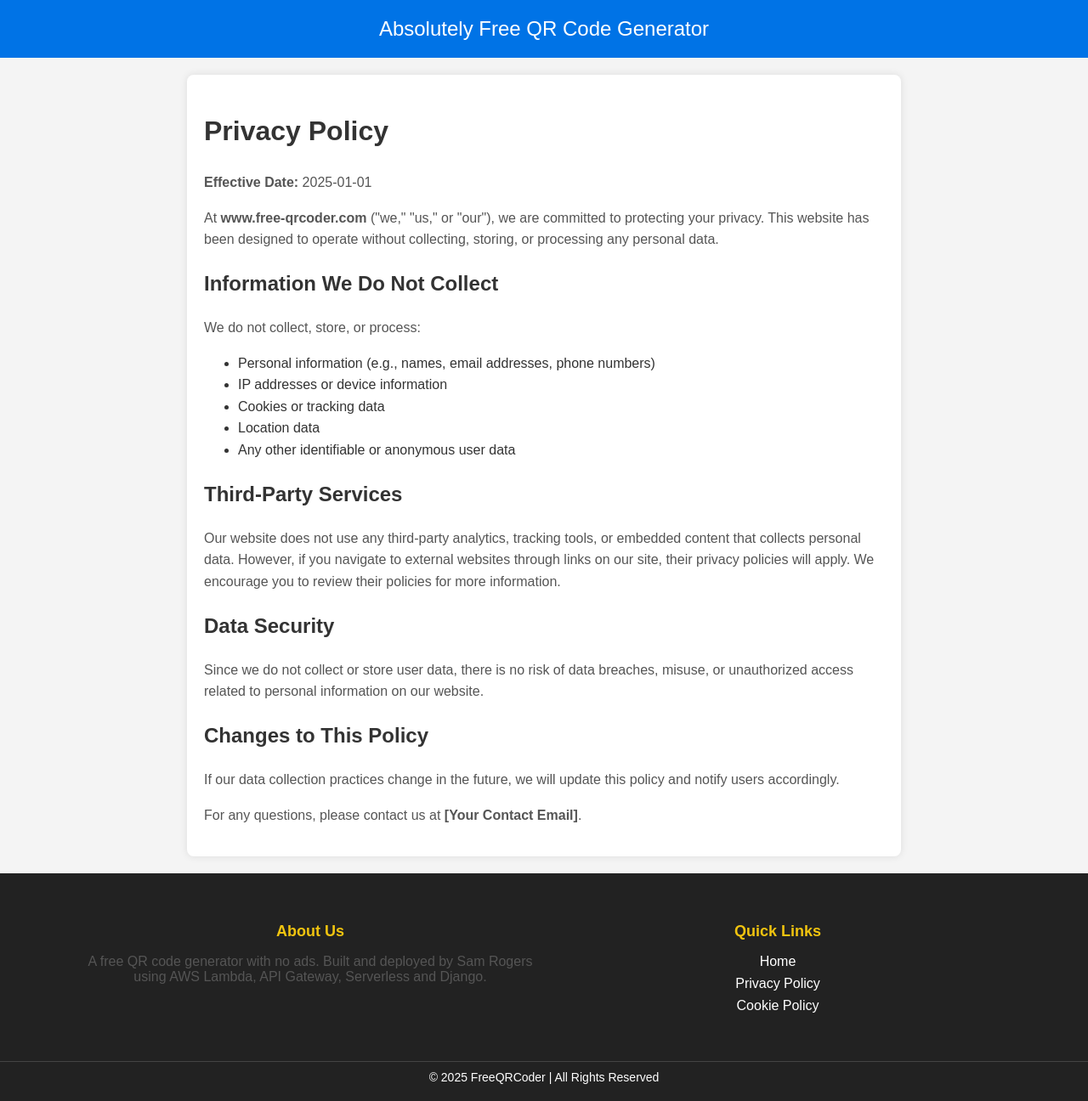
After one commit to samprogers/qr-coder, a Django app: page /privacy in a window 1280 px wide. The commit adds this page. Shown: the whole page at 85% size. Run offline with Django 5.2, Linux system fonts and the light colour scheme.

Commit message:
add privacy and cookie policy pages

```diff
--- a/api/views.py
+++ b/api/views.py
@@ -10,13 +10,15 @@ from django.core.exceptions import ValidationError
 def generate(request):
     validate = URLValidator()
     url = request.GET.get('url')
+    box_size = request.GET.get('box_size')
+    border_size = request.GET.get('border_size')
 
     try:
         validate(url)
     except ValidationError as e:
         return JsonResponse({'error': 'Invalid URL'}, status=400)
 
-    qr_path = qr.qrFromUrl(url)
+    qr_path = qr.qrFromUrl(request)
     image = open(qr_path, "rb")
     response = HttpResponse(image, content_type="image/png")
     response['Content-Disposition'] = 'attachment; filename=qrcode.png'
--- a/qrcoder/urls.py
+++ b/qrcoder/urls.py
@@ -19,7 +19,10 @@ from django.urls import path, include
 from ui import views
 
 urlpatterns = [
+    #path("privacy", views.privacy, name="privacy"),
+    #path("cookies", views.cookies(), name="cookies"),
     path("", views.index, name="index"),
     path('admin/', admin.site.urls),
-    path('api/', include("api.urls"))
+    path('api/', include("api.urls")),
+    path('', include("ui.urls")),
 ]
--- /dev/null
+++ b/ui/static/ui/base.css
@@ -0,0 +1,75 @@
+        /* General Page Styling */
+body {
+    font-family: Arial, sans-serif;
+    margin: 0;
+    padding: 0;
+    background-color: #f4f4f4;
+    color: #333;
+}
+
+.container {
+    width: 90%;
+    max-width: 800px;
+    margin: 20px auto;
+    background: white;
+    padding: 20px;
+    box-shadow: 0 0 10px rgba(0, 0, 0, 0.1);
+    border-radius: 8px;
+    min-height: 35rem;
+}
+
+/* Header Styling */
+header {
+    background: #0073e6;
+    color: white;
+    text-align: center;
+    padding: 20px 0;
+    font-size: 1.5em;
+}
+
+        form {
+  max-width: 400px;
+  margin: 20px auto;
+  padding: 20px;
+  background: #fff;
+  border-radius: 8px;
+  box-shadow: 0 4px 8px rgba(0, 0, 0, 0.1);
+}
+
+label {
+  display: block;
+  margin-bottom: 5px;
+  font-weight: 600;
+  color: #333;
+}
+
+input, textarea, select {
+  width: 94%;
+  padding: 10px;
+  margin-bottom: 15px;
+  border: 1px solid #ccc;
+  border-radius: 5px;
+  font-size: 16px;
+}
+
+input:focus, textarea:focus, select:focus {
+  border-color: #007bff;
+  outline: none;
+  box-shadow: 0 0 5px rgba(0, 123, 255, 0.5);
+}
+
+input[type="submit"] {
+  width: 100%;
+  padding: 10px;
+  background: #007bff;
+  color: #fff;
+  border: none;
+  border-radius: 5px;
+  font-size: 16px;
+  cursor: pointer;
+  transition: background 0.3s ease;
+}
+
+input[type="submit"]:hover {
+  background: #0056b3;
+}
--- /dev/null
+++ b/ui/static/ui/footer.css
@@ -0,0 +1,84 @@
+body {
+    margin: 0;
+    padding: 0;
+    font-family: Arial, sans-serif;
+}
+
+/* Footer Styling */
+.footer {
+    background-color: #222;
+    color: white;
+    padding: 20px 0;
+    text-align: center;
+}
+
+.footer-container {
+    display: flex;
+    flex-wrap: wrap;
+    justify-content: space-between;
+    max-width: 1100px;
+    margin: auto;
+    padding: 10px 20px;
+}
+
+.footer-column {
+    flex: 1;
+    min-width: 250px;
+    margin: 10px 0;
+}
+
+.footer h3 {
+    margin-bottom: 15px;
+    font-size: 18px;
+    color: #f1c40f;
+}
+
+.footer ul {
+    list-style: none;
+    padding: 0;
+}
+
+.footer ul li {
+    margin: 8px 0;
+}
+
+.footer ul li a {
+    color: white;
+    text-decoration: none;
+    transition: color 0.3s;
+}
+
+.footer ul li a:hover {
+    color: #f1c40f;
+}
+
+.social-icons {
+    margin-top: 10px;
+}
+
+.social-icons a {
+    display: inline-block;
+    margin: 0 10px;
+    color: white;
+    font-size: 20px;
+    transition: color 0.3s;
+}
+
+.social-icons a:hover {
+    color: #f1c40f;
+}
+
+.footer-bottom {
+    margin-top: 20px;
+    font-size: 14px;
+    border-top: 1px solid #444;
+    padding-top: 10px;
+}
+
+/* Responsive */
+@media (max-width: 768px) {
+    .footer-container {
+        flex-direction: column;
+        text-align: center;
+    }
+}
--- /dev/null
+++ b/ui/static/ui/privacy.css
@@ -0,0 +1,9 @@
+.container {
+    line-height: 1.6;
+}
+h1, h2 {
+    color: #333;
+}
+p {
+    color: #555;
+}
--- a/ui/templates/ui/base.html
+++ b/ui/templates/ui/base.html
@@ -1,3 +1,4 @@
+{% load static %}
 <!DOCTYPE html>
 <html lang="en">
   <head>
@@ -5,113 +6,51 @@
     <meta charset="UTF-8">
     <meta name="viewport" content="width=device-width, initial-scale=1.0">
     <meta http-equiv="X-UA-Compatible" content="ie=edge">
-    <style>
+    <link rel="stylesheet" href="{% static 'ui/base.css' %}">
+    <link rel="stylesheet" href="{% static 'ui/footer.css' %}">
 
-        /* General Page Styling */
-body {
-    font-family: Arial, sans-serif;
-    margin: 0;
-    padding: 0;
-    background-color: #f4f4f4;
-    color: #333;
-}
-
-.container {
-    width: 90%;
-    max-width: 800px;
-    margin: 20px auto;
-    background: white;
-    padding: 20px;
-    box-shadow: 0 0 10px rgba(0, 0, 0, 0.1);
-    border-radius: 8px;
-}
-
-/* Header Styling */
-header {
-    background: #0073e6;
-    color: white;
-    text-align: center;
-    padding: 20px 0;
-    font-size: 1.5em;
-}
-
-/* Footer Styling */
-footer {
-    background: #333;
-    color: white;
-    text-align: center;
-    padding: 10px 0;
-    position: absolute;
-    width: 100%;
-    bottom: 0;
-}
-
-        form {
-  max-width: 400px;
-  margin: 20px auto;
-  padding: 20px;
-  background: #fff;
-  border-radius: 8px;
-  box-shadow: 0 4px 8px rgba(0, 0, 0, 0.1);
-}
-
-label {
-  display: block;
-  margin-bottom: 5px;
-  font-weight: 600;
-  color: #333;
-}
-
-input, textarea, select {
-  width: 94%;
-  padding: 10px;
-  margin-bottom: 15px;
-  border: 1px solid #ccc;
-  border-radius: 5px;
-  font-size: 16px;
-}
-
-input:focus, textarea:focus, select:focus {
-  border-color: #007bff;
-  outline: none;
-  box-shadow: 0 0 5px rgba(0, 123, 255, 0.5);
-}
-
-input[type="submit"] {
-  width: 100%;
-  padding: 10px;
-  background: #007bff;
-  color: #fff;
-  border: none;
-  border-radius: 5px;
-  font-size: 16px;
-  cursor: pointer;
-  transition: background 0.3s ease;
-}
-
-input[type="submit"]:hover {
-  background: #0056b3;
-}
-
-
-
-    </style>
-
+    {% block styles %}
+    {% endblock %}
     <title>
         {% block title %}
         {% endblock %}
     </title>
-
-    <link rel="stylesheet" href="style.css">
   </head>
   <body>
     <header>
-      Test
-  </header>
+      Absolutely Free QR Code Generator
+    </header>
     {% block content %}
     {% endblock %}
   </body>
-<footer>
-    Footer
-</footer>
+    <footer class="footer">
+        <div class="footer-container">
+            <div class="footer-column">
+                <h3>About Us</h3>
+                <p>A free QR code generator with no ads. Built and deployed by Sam Rogers using AWS Lambda, API Gateway, Serverless and Django.</p>
+            </div>
+
+            <div class="footer-column">
+                <h3>Quick Links</h3>
+                <ul>
+                    <li><a href="/">Home</a></li>
+                    <li><a href="/privacy">Privacy Policy</a></li>
+                    <li><a href="/cookies">Cookie Policy</a></li>
+                </ul>
+            </div>
+
+            <!-- <div class="footer-column">
+                <h3>Follow Us</h3>
+                <div class="social-icons">
+                    <a href="#" aria-label="Facebook">&#x1F426;</a>
+                    <a href="#" aria-label="Twitter">&#x1F426;</a>
+                    <a href="#" aria-label="Instagram">&#x1F426;</a>
+                </div>
+            </div> -->
+        </div>
+
+        <div class="footer-bottom">
+            &copy; 2025 FreeQRCoder | All Rights Reserved
+        </div>
+    </footer>
 </html>
--- /dev/null
+++ b/ui/templates/ui/privacy.html
@@ -0,0 +1,41 @@
+{% extends "ui/base.html" %}
+{% load static %}
+
+{% block title %}
+ Privacy Policy
+{% endblock %}
+{% block styles %}
+    <link rel="stylesheet" href="{% static 'ui/privacy.css' %}">
+{% endblock %}
+
+
+{% block content %}
+    <div class="container">
+
+        <h1>Privacy Policy</h1>
+        <p><strong>Effective Date:</strong> 2025-01-01</p>
+
+        <p>At <strong>www.free-qrcoder.com</strong> ("we," "us," or "our"), we are committed to protecting your privacy. This website has been designed to operate without collecting, storing, or processing any personal data.</p>
+
+        <h2>Information We Do Not Collect</h2>
+        <p>We do not collect, store, or process:</p>
+        <ul>
+            <li>Personal information (e.g., names, email addresses, phone numbers)</li>
+            <li>IP addresses or device information</li>
+            <li>Cookies or tracking data</li>
+            <li>Location data</li>
+            <li>Any other identifiable or anonymous user data</li>
+        </ul>
+
+        <h2>Third-Party Services</h2>
+        <p>Our website does not use any third-party analytics, tracking tools, or embedded content that collects personal data. However, if you navigate to external websites through links on our site, their privacy policies will apply. We encourage you to review their policies for more information.</p>
+
+        <h2>Data Security</h2>
+        <p>Since we do not collect or store user data, there is no risk of data breaches, misuse, or unauthorized access related to personal information on our website.</p>
+
+        <h2>Changes to This Policy</h2>
+        <p>If our data collection practices change in the future, we will update this policy and notify users accordingly.</p>
+
+        <p>For any questions, please contact us at <strong>[Your Contact Email]</strong>.</p>
+    </div>
+{% endblock %}
--- /dev/null
+++ b/ui/urls.py
@@ -0,0 +1,8 @@
+from django.urls import path
+
+from ui import views
+
+urlpatterns = [
+    path("privacy", views.privacy, name="privacy"),
+    path("cookies", views.cookies, name="cookies")
+]
--- a/ui/views.py
+++ b/ui/views.py
@@ -3,4 +3,13 @@ from django.http import HttpResponse
 from django.template.loader import render_to_string, get_template
 
 def index(request):
-    return render(request, 'ui/index.html')
+    return render(request, 'ui/index.html', {
+        'box_sizes': range(1, 51),
+        'borders': range(1, 21)
+    })
+
+def privacy(request):
+    return render(request, 'ui/privacy.html')
+
+def cookies(request):
+    return render(request, 'ui/cookies.html')
```
Also changed, not shown: api/modules/qr.py (+8 -4 lines), ui/templates/ui/cookies.html (added, +41 -0 lines), ui/templates/ui/index.html (+24 -1 lines), ui/static/ui/cookies.css (added).
